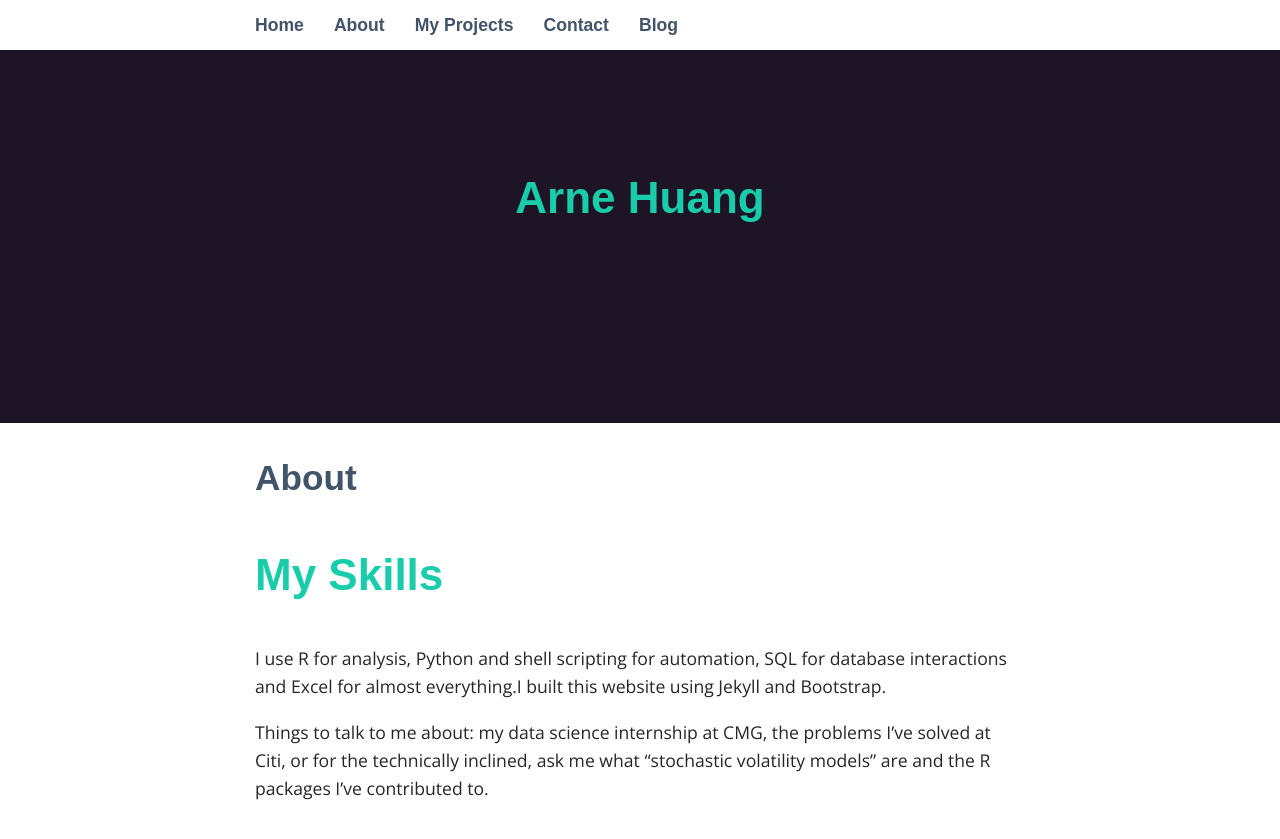
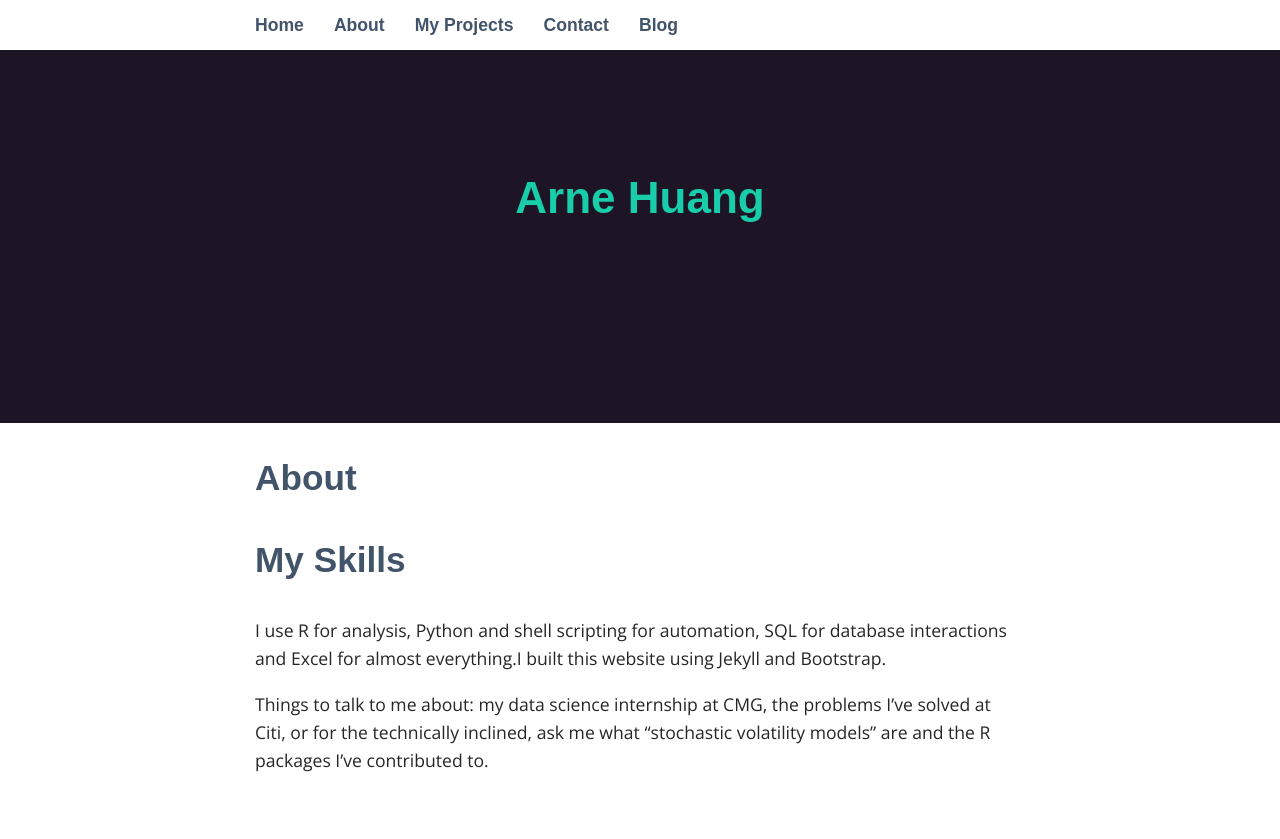
Before and after one commit to arnehuang/arnehuang.github-io, a Jekyll site: the page built from _pages/02_about.md, in a window 1280 px wide and 900 px high, scrolled down 77 px. Shown: the top 839 px of the window. Built offline with Jekyll 4.4.1, drawn with Linux system fonts in a browser that asks for light colours; some web fonts are replaced.

```diff
--- a/_pages/02_about.md
+++ b/_pages/02_about.md
@@ -4,7 +4,7 @@ title: About
 permalink: /about/
 ---
 
-  <h1> My Skills</h1>
+  <h2> My Skills</h2>
   I use R for analysis, Python and shell scripting for automation, SQL for database interactions and Excel for almost everything.I built this website using Jekyll and Bootstrap.
 
   Things to talk to me about: my data science internship at CMG, the problems I've solved at Citi, or for the technically inclined, ask me what "stochastic volatility models" are and the R packages I've contributed to.
```
